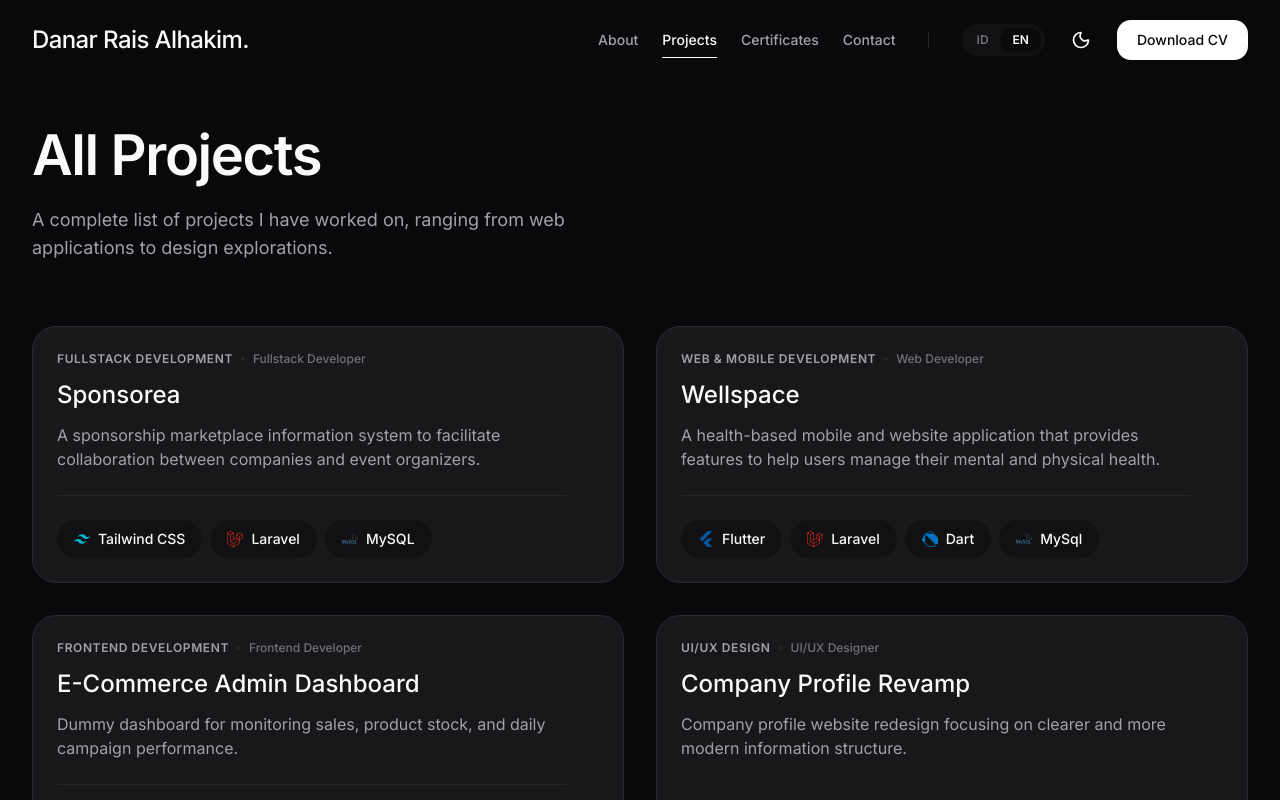
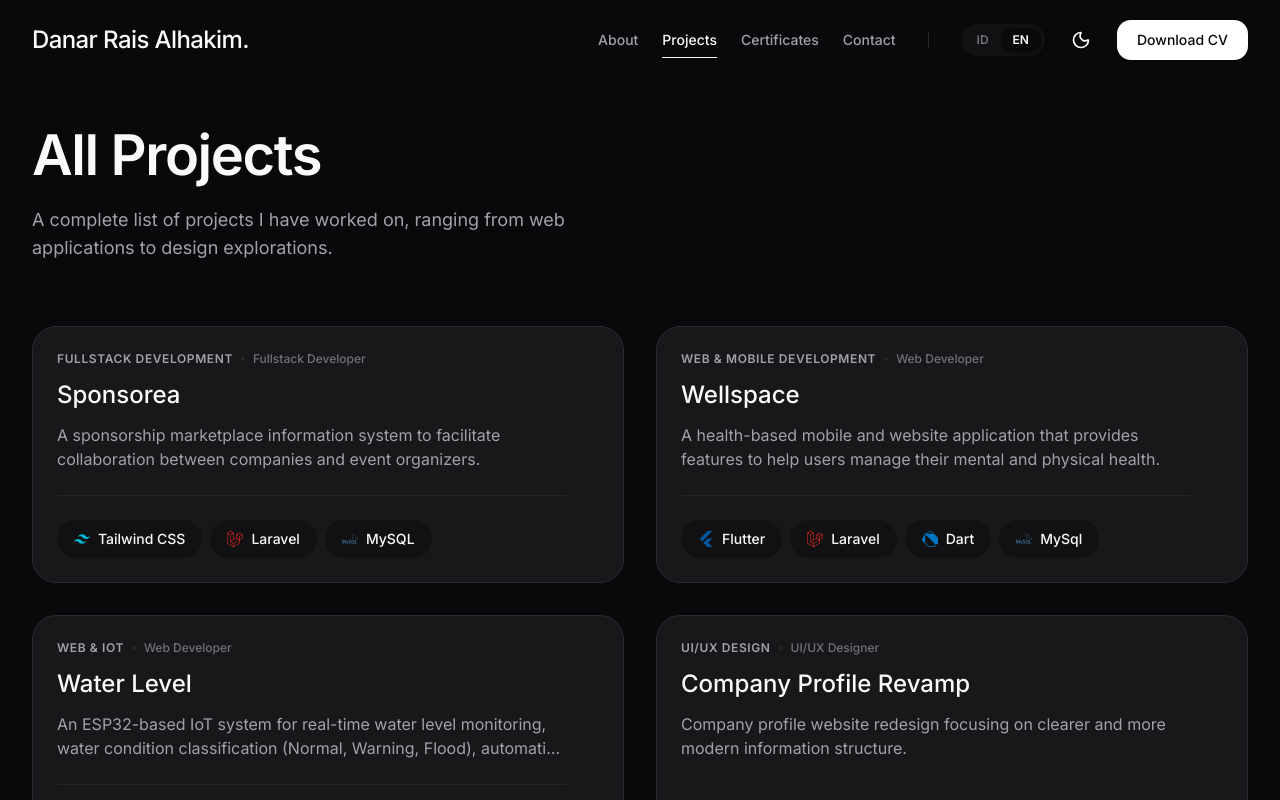
Before and after one commit to yasrtcha/my-porto, a Next.js app: page /project in a window 1280 px wide. Shown: the top 800 px of the page. Built offline with nearby package versions, Linux system fonts and the light colour scheme.

Commit message:
new content and icon

```diff
--- a/app/components/TechStackIcon.tsx
+++ b/app/components/TechStackIcon.tsx
@@ -16,6 +16,8 @@ const iconMap: Record<string, any> = {
   'flutter': Icons.siFlutter,
   'dart': Icons.siDart,
   'supabase': Icons.siSupabase,
+  'php':Icons.siPhp,
+  'arduino':Icons.siArduino,
 };
 
 interface TechStackIconProps {
--- a/content/projects.ts
+++ b/content/projects.ts
@@ -59,7 +59,7 @@ export const projects: Project[] = [
     platform: 'Web Application',
     isPrivate: false,
     githubUrl: 'https://github.com/yasrtcha/sponsorea',
-    heroImage: 'https://res.cloudinary.com/oyuxswwy/image/upload/v1785598347/mockupp_sponsorea_pyrb3s.png',
+    heroImage: 'https://res.cloudinary.com/oyuxswwy/image/upload/f_auto,q_auto/v1785598347/mockupp_sponsorea_pyrb3s.png',
     overview: {
       ID: [
         'Sponsorea adalah platform marketplace yang dikembangkan sebagai proyek Tugas Akhir (TA) untuk mempertemukan penyelenggara event dengan perusahaan penyedia sponsorship.',
@@ -109,19 +109,19 @@ export const projects: Project[] = [
       }
     ],
     gallery: [
-      'https://res.cloudinary.com/oyuxswwy/image/upload/v1785556192/login.jpg_yzim8z.png',
-      'https://res.cloudinary.com/oyuxswwy/image/upload/v1785556274/register_kfccom.png',
-      'https://res.cloudinary.com/oyuxswwy/image/upload/v1785556444/isi_profile_p4wu3u.png',
-      'https://res.cloudinary.com/oyuxswwy/image/upload/v1785558314/verif_ufs1o4.png',
-      'https://res.cloudinary.com/oyuxswwy/image/upload/v1785558312/dashboard_admin_keehsp.png',
-      'https://res.cloudinary.com/oyuxswwy/image/upload/v1785558313/verifikasi_akun_eimoy2.png',
-      'https://res.cloudinary.com/oyuxswwy/image/upload/v1785558312/manajemen_kategori_b2zb4p.png',
-      'https://res.cloudinary.com/oyuxswwy/image/upload/v1785558231/dashboard_xjaxko.png',
-      'https://res.cloudinary.com/oyuxswwy/image/upload/v1785558232/explore_ic7hcq.png',
-      'https://res.cloudinary.com/oyuxswwy/image/upload/v1785558231/data_event_db9tks.png',
-      'https://res.cloudinary.com/oyuxswwy/image/upload/v1785558231/status_pengajuan_iwqjsj.png',
-      'https://res.cloudinary.com/oyuxswwy/image/upload/v1785558232/tawaran_masuk_oceg0x.png',
-      'https://res.cloudinary.com/oyuxswwy/image/upload/v1785558231/rekap_pf271b.png'
+      'https://res.cloudinary.com/oyuxswwy/image/upload/f_auto,q_auto/v1785556192/login.jpg_yzim8z.png',
+      'https://res.cloudinary.com/oyuxswwy/image/upload/f_auto,q_auto/v1785556274/register_kfccom.png',
+      'https://res.cloudinary.com/oyuxswwy/image/upload/f_auto,q_auto/v1785556444/isi_profile_p4wu3u.png',
+      'https://res.cloudinary.com/oyuxswwy/image/upload/f_auto,q_auto/v1785558314/verif_ufs1o4.png',
+      'https://res.cloudinary.com/oyuxswwy/image/upload/f_auto,q_auto/v1785558312/dashboard_admin_keehsp.png',
+      'https://res.cloudinary.com/oyuxswwy/image/upload/f_auto,q_auto/v1785558313/verifikasi_akun_eimoy2.png',
+      'https://res.cloudinary.com/oyuxswwy/image/upload/f_auto,q_auto/v1785558312/manajemen_kategori_b2zb4p.png',
+      'https://res.cloudinary.com/oyuxswwy/image/upload/f_auto,q_auto/v1785558231/dashboard_xjaxko.png',
+      'https://res.cloudinary.com/oyuxswwy/image/upload/f_auto,q_auto/v1785558232/explore_ic7hcq.png',
+      'https://res.cloudinary.com/oyuxswwy/image/upload/f_auto,q_auto/v1785558231/data_event_db9tks.png',
+      'https://res.cloudinary.com/oyuxswwy/image/upload/f_auto,q_auto/v1785558231/status_pengajuan_iwqjsj.png',
+      'https://res.cloudinary.com/oyuxswwy/image/upload/f_auto,q_auto/v1785558232/tawaran_masuk_oceg0x.png',
+      'https://res.cloudinary.com/oyuxswwy/image/upload/f_auto,q_auto/v1785558231/rekap_pf271b.png'
     ],
     challenges: [
       {
@@ -147,7 +147,7 @@ export const projects: Project[] = [
     duration: { ID: '2 Bulan', EN: '2 Months' },
     platform: 'Website & Mobile Application',
     isPrivate: true,
-    heroImage: 'https://res.cloudinary.com/oyuxswwy/image/upload/v1785598801/hero_r9irpr.png',
+    heroImage: 'https://res.cloudinary.com/oyuxswwy/image/upload/f_auto,q_auto/v1785598801/hero_r9irpr.png',
     overview: {
       ID: [
         'WellSpace adalah aplikasi mobile dan website berbasis kesehatan mental yang membantu pengguna memantau kondisi emosional serta menjaga kesejahteraan mental melalui fitur Mood Tracker, Q&A, dan Kutipan Harian.',
@@ -185,18 +185,18 @@ export const projects: Project[] = [
       }
     ],
     gallery: [
-      'https://res.cloudinary.com/oyuxswwy/image/upload/v1785588019/web_yil6bh.png',
-      'https://res.cloudinary.com/oyuxswwy/image/upload/v1785588018/qna_web_yaxizh.png',
-      'https://res.cloudinary.com/oyuxswwy/image/upload/v1785588018/kutipan_web_wyttk3.png',
-      'https://res.cloudinary.com/oyuxswwy/image/upload/v1785588018/ajukan_pertanyaan_zjus00.png',
-      'https://res.cloudinary.com/oyuxswwy/image/upload/v1785588018/admin_oehlyv.png',
-      'https://res.cloudinary.com/oyuxswwy/image/upload/v1785588018/kelola_user_lljyte.png',
-      'https://res.cloudinary.com/oyuxswwy/image/upload/v1785588019/kelola_qna_cl0ogq.png',
-      'https://res.cloudinary.com/oyuxswwy/image/upload/v1785588019/kelola_kutipan_rbzdtc.png',
-      'https://res.cloudinary.com/oyuxswwy/image/upload/v1785574380/login_mobile_yuxwvh.png',
-      'https://res.cloudinary.com/oyuxswwy/image/upload/v1785589690/dashboard_pengguna_mobile_y2moxf.png',
-      'https://res.cloudinary.com/oyuxswwy/image/upload/v1785589691/qna_mobile_nyn6ef.png',
-      'https://res.cloudinary.com/oyuxswwy/image/upload/v1785589691/kutipan_harian_mobile_ar9xam.png'
+      'https://res.cloudinary.com/oyuxswwy/image/upload/f_auto,q_auto/v1785588019/web_yil6bh.png',
+      'https://res.cloudinary.com/oyuxswwy/image/upload/f_auto,q_auto/v1785588018/qna_web_yaxizh.png',
+      'https://res.cloudinary.com/oyuxswwy/image/upload/f_auto,q_auto/v1785588018/kutipan_web_wyttk3.png',
+      'https://res.cloudinary.com/oyuxswwy/image/upload/f_auto,q_auto/v1785588018/ajukan_pertanyaan_zjus00.png',
+      'https://res.cloudinary.com/oyuxswwy/image/upload/f_auto,q_auto/v1785588018/admin_oehlyv.png',
+      'https://res.cloudinary.com/oyuxswwy/image/upload/f_auto,q_auto/v1785588018/kelola_user_lljyte.png',
+      'https://res.cloudinary.com/oyuxswwy/image/upload/f_auto,q_auto/v1785588019/kelola_qna_cl0ogq.png',
+      'https://res.cloudinary.com/oyuxswwy/image/upload/f_auto,q_auto/v1785588019/kelola_kutipan_rbzdtc.png',
+      'https://res.cloudinary.com/oyuxswwy/image/upload/f_auto,q_auto/v1785574380/login_mobile_yuxwvh.png',
+      'https://res.cloudinary.com/oyuxswwy/image/upload/f_auto,q_auto/v1785589690/dashboard_pengguna_mobile_y2moxf.png',
+      'https://res.cloudinary.com/oyuxswwy/image/upload/f_auto,q_auto/v1785589691/qna_mobile_nyn6ef.png',
+      'https://res.cloudinary.com/oyuxswwy/image/upload/f_auto,q_auto/v1785589691/kutipan_harian_mobile_ar9xam.png'
 
     ],
     challenges: [
@@ -212,40 +212,40 @@ export const projects: Project[] = [
     tags: ['MySql', 'Content Design']
   },
   {
-    slug: 'e-commerce-admin',
-    title: 'E-Commerce Admin Dashboard',
+    slug: 'water-level',
+    title: 'Water Level',
     shortDescription: {
-      ID: 'Dashboard dummy untuk monitoring penjualan, stok produk, dan performa campaign harian.',
-      EN: 'Dummy dashboard for monitoring sales, product stock, and daily campaign performance.'
+      ID: 'Sistem IoT berbasis ESP32 untuk memantau ketinggian air secara real-time, memberikan status kondisi (Normal, Waspada, Banjir), mengontrol pakan otomatis, serta menampilkan seluruh data melalui dashboard website.',
+      EN: 'An ESP32-based IoT system for real-time water level monitoring, water condition classification (Normal, Warning, Flood), automatic feeding, and web dashboard monitoring.'
     },
-    category: 'Frontend Development',
-    role: 'Frontend Developer',
+    category: 'Web & IoT',
+    role: 'Web Developer',
     duration: { ID: '1 Bulan', EN: '1 Month' },
-    platform: 'Web Dashboard',
+    platform: 'Web Dashboard & IoT',
     isPrivate: false,
     githubUrl: 'https://github.com/yasrtcha',
-    heroImage: '/projects/ecommerce/hero.jpg',
+    heroImage: 'https://res.cloudinary.com/oyuxswwy/image/upload/f_auto,q_auto/v1785650759/hero_agfrqv.png',
     overview: {
       ID: [
-        'Sebuah eksplorasi desain dan implementasi admin dashboard untuk platform e-commerce.',
-        'Fokus pada visualisasi data yang responsif dan UX yang intuitif untuk pengelola toko.'
+        'Proyek ini merupakan sistem monitoring berbasis Internet of Things (IoT) yang menggunakan sensor ultrasonik HC-SR04 untuk mengukur ketinggian air.',
+        'Data diproses oleh ESP32 dan dikirim ke dashboard website untuk pemantauan secara real-time. Sistem juga dilengkapi dengan servo sebagai mekanisme pemberian pakan otomatis serta indikator LED yang menampilkan status kondisi air.'
       ],
       EN: [
-        'A design exploration and implementation of an admin dashboard for an e-commerce platform.',
-        'Focuses on responsive data visualization and an intuitive UX for store managers.'
+        'This project is an Internet of Things (IoT) monitoring system that utilizes an HC-SR04 ultrasonic sensor to measure water levels.',
+        'The ESP32 processes the sensor data and sends it to a web dashboard for real-time monitoring. The system also includes a servo for automatic feeding and LED indicators to display the current water condition.'
       ]
     },
     problem: {
-      ID: 'Banyak admin dashboard yang kompleks dan membingungkan pengguna baru.',
-      EN: 'Many admin dashboards are complex and confusing for new users.'
+      ID: 'Pemantauan ketinggian air dan pemberian pakan secara manual kurang efisien serta berisiko menyebabkan keterlambatan dalam mendeteksi kondisi yang berpotensi menimbulkan banjir.',
+      EN: 'Manual water level monitoring and feeding are inefficient and may delay the detection of critical water conditions that could lead to flooding.'
     },
     solution: {
-      ID: 'Mendesain ulang tata letak dengan memprioritaskan metrik utama dan navigasi yang bersih.',
-      EN: 'Redesigned the layout by prioritizing key metrics and clean navigation.'
+      ID: 'Membangun sistem IoT yang mampu memantau ketinggian air secara real-time, memberikan status kondisi, mengotomatisasi pemberian pakan, dan menampilkan data melalui dashboard website.',
+      EN: 'Developed an IoT system that monitors water levels in real time, classifies water conditions, automates feeding, and displays monitoring data through a web dashboard.'
     },
     rolesDetails: [
       {
-        title: { ID: 'Frontend Developer', EN: 'Frontend Developer' },
+        title: { ID: 'Web Developer', EN: 'Web Developer' },
         tasks: {
           ID: ['Pengembangan Komponen', 'Manajemen State', 'Visualisasi Data'],
           EN: ['Component Development', 'State Management', 'Data Visualization']
@@ -253,7 +253,7 @@ export const projects: Project[] = [
       }
     ],
     techStack: [
-      { category: 'Frontend', items: [{ name: 'Next.js', icon: 'nextdotjs' }, { name: 'TypeScript', icon: 'typescript' }, { name: 'Tailwind CSS', icon: 'tailwindcss' }, { name: 'Recharts', icon: 'react' }] }
+      { category: 'Frontend', items: [{ name: 'Laravel', icon: 'laravel' }, { name: 'PHP', icon: 'php' }, { name: 'Tailwind CSS', icon: 'tailwindcss' }, { name: 'Arduino', icon: 'arduino' }, {name: 'MySQL', icon: 'mysql'}] }
     ],
     features: [
       {
@@ -261,7 +261,14 @@ export const projects: Project[] = [
         description: { ID: 'Visualisasi data penjualan.', EN: 'Sales data visualization.' }
       }
     ],
-    gallery: [],
+    gallery: [
+      'https://res.cloudinary.com/oyuxswwy/image/upload/f_auto,q_auto/v1785648406/dashboard_website_vyonr7.jpg',
+      'https://res.cloudinary.com/oyuxswwy/image/upload/f_auto,q_auto/v1785648019/maket_arw494.jpg',
+      'https://res.cloudinary.com/oyuxswwy/image/upload/f_auto,q_auto/v1785648408/maket_2_lgk3o5.png',
+      'https://res.cloudinary.com/oyuxswwy/image/upload/f_auto,q_auto/v1785648407/1_bskgjx.jpg',
+      'https://res.cloudinary.com/oyuxswwy/image/upload/f_auto,q_auto/v1785648407/2_cwik5o.jpg',
+      'https://res.cloudinary.com/oyuxswwy/image/upload/f_auto,q_auto/v1785648020/1_qxagxj.jpg'
+    ],
     challenges: [],
     results: {
       ID: ['Desain Responsif', 'Mode Gelap'],
--- a/package.json
+++ b/package.json
@@ -11,8 +11,10 @@
   "dependencies": {
     "clsx": "^2.1.1",
     "framer-motion": "^12.40.0",
+    "gsap": "^3.15.0",
     "lucide-react": "^1.18.0",
     "next": "16.2.9",
+    "next-cloudinary": "^6.17.5",
     "next-themes": "^0.4.6",
     "react": "19.2.4",
     "react-dom": "19.2.4",
```
Also changed, not shown: app/components/Contact.tsx (+9 -58 lines), skills-lock.json (+60 -0 lines), 1 other file (tests, documents, lock files or other folders).
